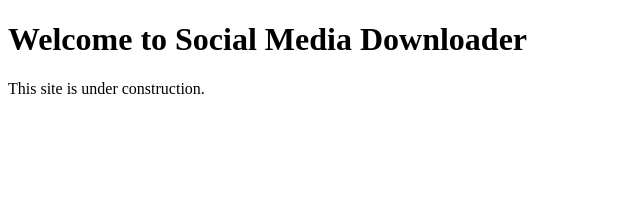
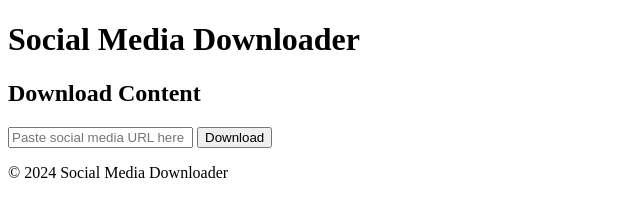
Before and after one commit to stellardiy/socialmedia, a plain HTML site: page index.html in a window 1280 px wide. Shown: the whole page, without its empty margins (0-640 px from the left). Drawn offline with Linux system fonts and the light colour scheme.

Commit message:
Update index.html

```diff
--- a/index.html
+++ b/index.html
@@ -6,7 +6,20 @@
     <title>Social Media Downloader</title>
 </head>
 <body>
-    <h1>Welcome to Social Media Downloader</h1>
-    <p>This site is under construction.</p>
+    <header>
+        <h1>Social Media Downloader</h1>
+    </header>
+    <main>
+        <section>
+            <h2>Download Content</h2>
+            <form id="download-form">
+                <input type="url" id="url-input" placeholder="Paste social media URL here" required>
+                <button type="submit">Download</button>
+            </form>
+        </section>
+    </main>
+    <footer>
+        <p>&copy; 2024 Social Media Downloader</p>
+    </footer>
 </body>
 </html>
```
